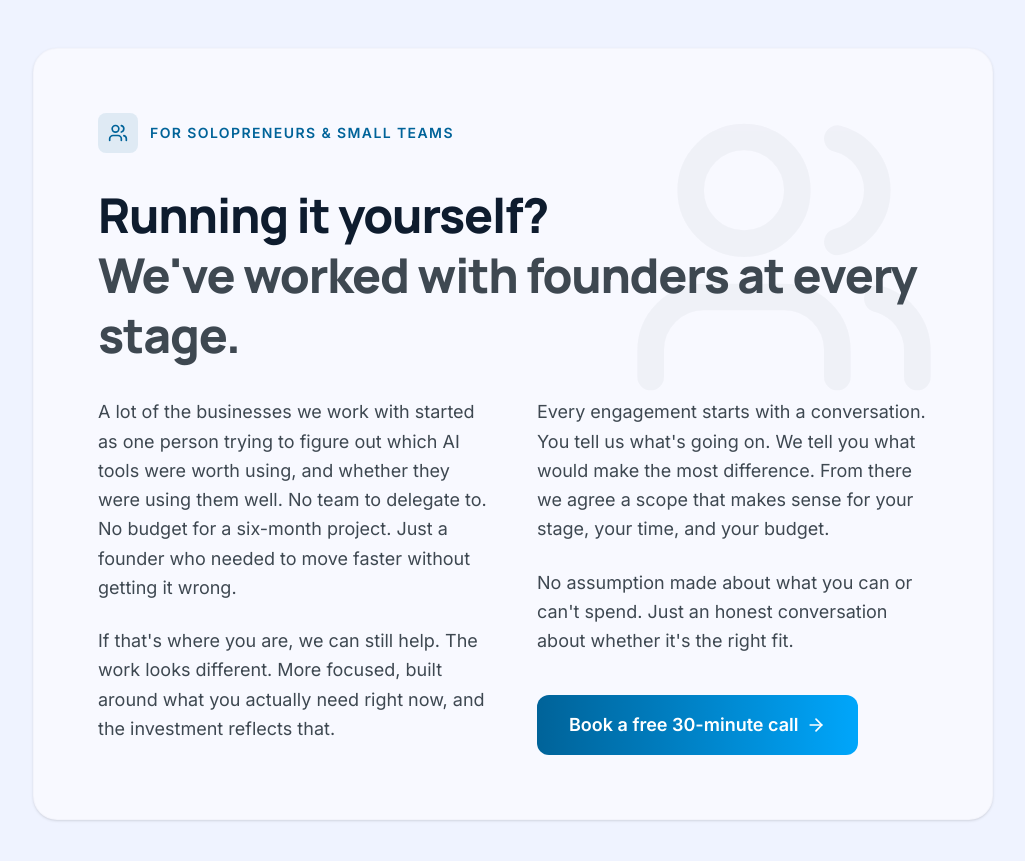
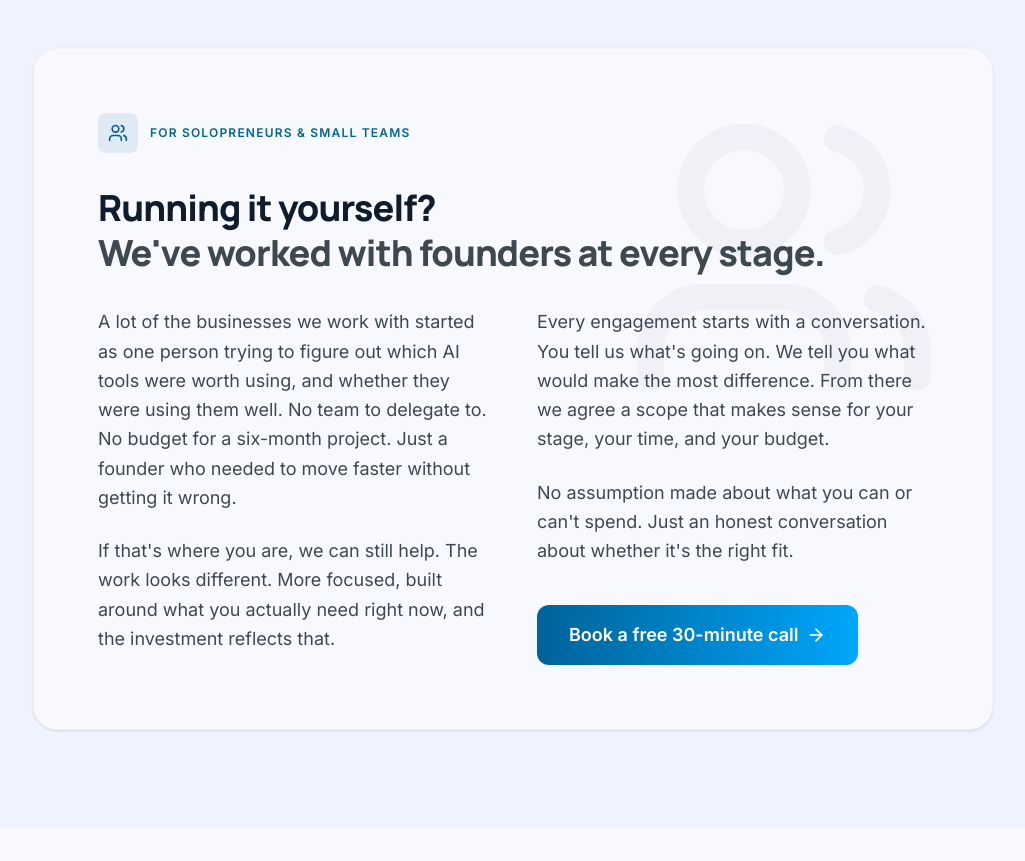
Before and after one commit to AjyleAI/Ajyle-Ai-Website---April-2026, a React (Vite) app: page /solutions in a window 1280 px wide. Shown: the part 3680-4541 px from the top of the page, without its empty margins (127-1152 px from the left). Built offline with nearby package versions, Linux system fonts and the light colour scheme.

Commit message:
Change font size for Solopreneurs label

```diff
--- a/src/pages/Solutions.tsx
+++ b/src/pages/Solutions.tsx
@@ -293,10 +293,10 @@ export default function Solutions() {
                 <div className="w-10 h-10 bg-primary/10 rounded-lg flex items-center justify-center text-primary">
                   <Users size={20} />
                 </div>
-                <span className="text-sm font-bold text-primary uppercase tracking-widest">For Solopreneurs & Small Teams</span>
+                <span className="text-xs font-bold text-primary uppercase tracking-widest">For Solopreneurs & Small Teams</span>
               </div>
 
-              <h2 className="font-headline text-4xl md:text-5xl font-extrabold tracking-tight mb-8 text-on-surface leading-tight">
+              <h2 className="font-headline text-4xl font-extrabold tracking-tight mb-8 text-on-surface leading-tight">
                 Running it yourself? <br className="hidden md:block" />
                 <span className="text-on-surface-variant">We've worked with founders at every stage.</span>
               </h2>
```
